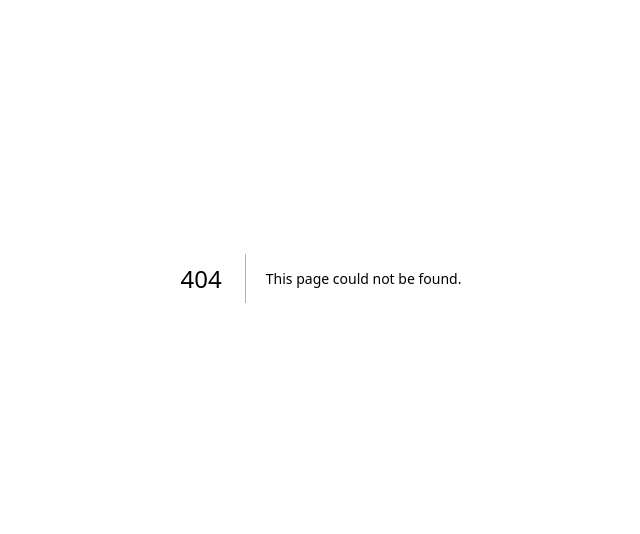
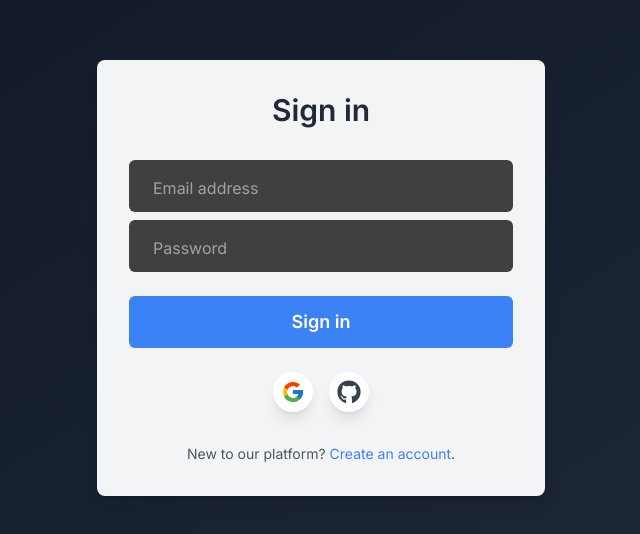
Before and after one commit to Kv0nzee/movie_streaming_and_uploading, a Next.js app: page /auth in a window 1280 px wide. Before the commit this address had no page. Shown: the part 122-656 px from the top of the page, without its empty margins (319-959 px from the left). Built offline with nearby package versions, Linux system fonts and the light colour scheme.

Commit message:
auth screen UI

```diff
--- /dev/null
+++ b/app/auth/page.jsx
@@ -0,0 +1,86 @@
+"use client"
+
+import React, { useState, useCallback } from 'react';
+import { FcGoogle } from 'react-icons/fc';
+import { FaGithub } from 'react-icons/fa';
+import Input from 'app/components/Input';
+
+const Auth = () => {
+  const [email, setEmail] = useState('');
+  const [name, setName] = useState('');
+  const [password, setPassword] = useState('');
+  const [variant, setVariant] = useState('login');
+
+  const toggleVariant = useCallback(() => {
+    setVariant((currentVariant) => (currentVariant === 'login' ? 'register' : 'login'));
+  }, []);
+
+  const login = useCallback(async () => {
+    // Login logic
+  }, [email, password]);
+
+  const register = useCallback(async () => {
+    // Registration logic
+  }, [email, name, password]);
+
+  return (
+    <div className="flex items-center justify-center h-screen bg-gradient-to-br from-gray-900 to-gray-800">
+      <div className="w-full max-w-md p-8 bg-gray-100 rounded-lg shadow-lg">
+        <h2 className="mb-8 text-3xl font-semibold text-center text-gray-800">
+          {variant === 'login' ? 'Sign in' : 'Create an account'}
+        </h2>
+        <div className='flex flex-col gap-y-2'>
+            {variant === 'register' && (
+            <Input
+                id="name"
+                type="text"
+                label="Username"
+                value={name}
+                onChange={(e) => setName(e.target.value)}
+            />
+            )}
+            <Input
+            id="email"
+            type="email"
+            label="Email address"
+            value={email}
+            onChange={(e) => setEmail(e.target.value)}
+            />
+            <Input
+            type="password"
+            id="password"
+            label="Password"
+            value={password}
+            onChange={(e) => setPassword(e.target.value)}
+            />
+        </div>
+        <button
+          onClick={variant === 'login' ? login : register}
+          className="w-full py-3 mt-6 text-lg font-semibold text-white bg-blue-500 rounded-md hover:bg-blue-600 focus:outline-none focus:bg-blue-600"
+        >
+          {variant === 'login' ? 'Sign in' : 'Sign up'}
+        </button>
+        <div className="flex justify-center mt-6">
+          <button className="flex items-center justify-center w-10 h-10 mr-4 text-gray-700 bg-white rounded-full shadow-lg hover:bg-gray-100 focus:outline-none">
+            <FcGoogle size={24} />
+          </button>
+          <button className="flex items-center justify-center w-10 h-10 text-gray-700 bg-white rounded-full shadow-lg hover:bg-gray-100 focus:outline-none">
+            <FaGithub size={24} />
+          </button>
+        </div>
+        <p className="mt-8 text-sm text-center text-gray-600">
+          {variant === 'login' ? 'New to our platform?' : 'Already have an account?'}
+          <span
+            onClick={toggleVariant}
+            className="ml-1 text-blue-500 cursor-pointer hover:underline"
+          >
+            {variant === 'login' ? 'Create an account' : 'Sign in'}
+          </span>
+          .
+        </p>
+      </div>
+    </div>
+  );
+};
+
+export default Auth;
--- /dev/null
+++ b/app/components/Input.jsx
@@ -0,0 +1,37 @@
+import React from 'react';
+
+const Input = ({ id, onChange, value, label, type }) => {
+  return (
+    <div className="relative">
+      <input
+        onChange={onChange}
+        value={value}
+        type={type}
+        id={id}
+        className="block w-full px-6 pt-6 pb-1 text-white rounded-md appearance-none text-md bg-neutral-700 focus:outline-none focus:ring-0 peer invalid:border-b-1"
+        placeholder=" "
+      />
+      <label
+        htmlFor={id}
+        className="
+          absolute
+          text-md
+          text-zinc-400
+          duration-150
+          transform
+          -translate-y-3
+          scale-75
+          top-4
+          z-10
+          origin-[0]
+          left-6
+          peer-placeholder-shown:scale-100
+          peer-placeholder-shown:translate-y-0
+          peer-focus:scale-75
+          peer-focus:-translate-y-3
+        ">{label}</label>
+    </div>
+  );
+};
+
+export default Input;
--- a/app/globals.css
+++ b/app/globals.css
@@ -2,32 +2,14 @@
 @tailwind components;
 @tailwind utilities;
 
-:root {
-  --foreground-rgb: 0, 0, 0;
-  --background-start-rgb: 214, 219, 220;
-  --background-end-rgb: 255, 255, 255;
+body {
+  @apply h-full overflow-x-hidden bg-zinc-900;
 }
 
-@media (prefers-color-scheme: dark) {
-  :root {
-    --foreground-rgb: 255, 255, 255;
-    --background-start-rgb: 0, 0, 0;
-    --background-end-rgb: 0, 0, 0;
-  }
+#__next {
+  @apply h-full;
 }
 
-body {
-  color: rgb(var(--foreground-rgb));
-  background: linear-gradient(
-      to bottom,
-      transparent,
-      rgb(var(--background-end-rgb))
-    )
-    rgb(var(--background-start-rgb));
+html {
+  @apply h-full;
 }
-
-@layer utilities {
-  .text-balance {
-    text-wrap: balance;
-  }
-}
```
Also changed, not shown: jsconfig.json (+7 -1 lines), package.json (+6 -4 lines), 1 other file (tests, documents, lock files or other folders).
